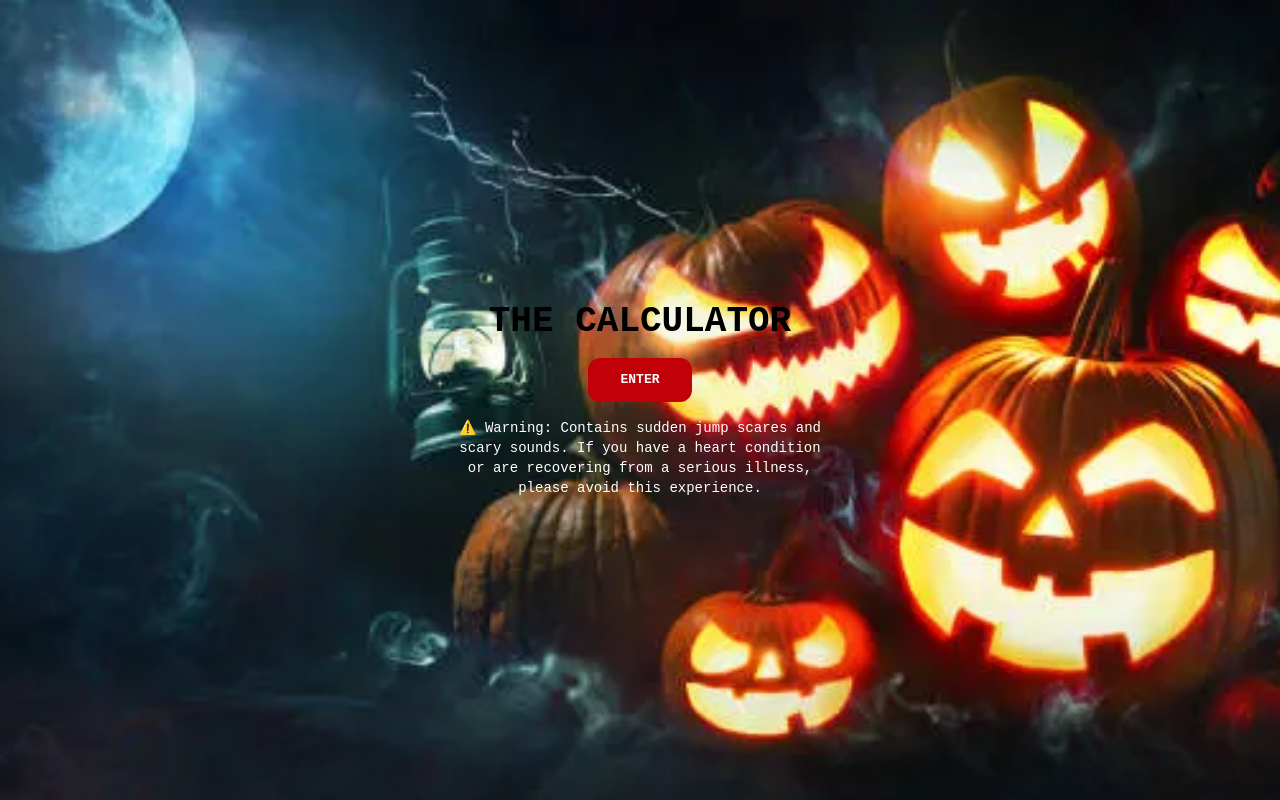
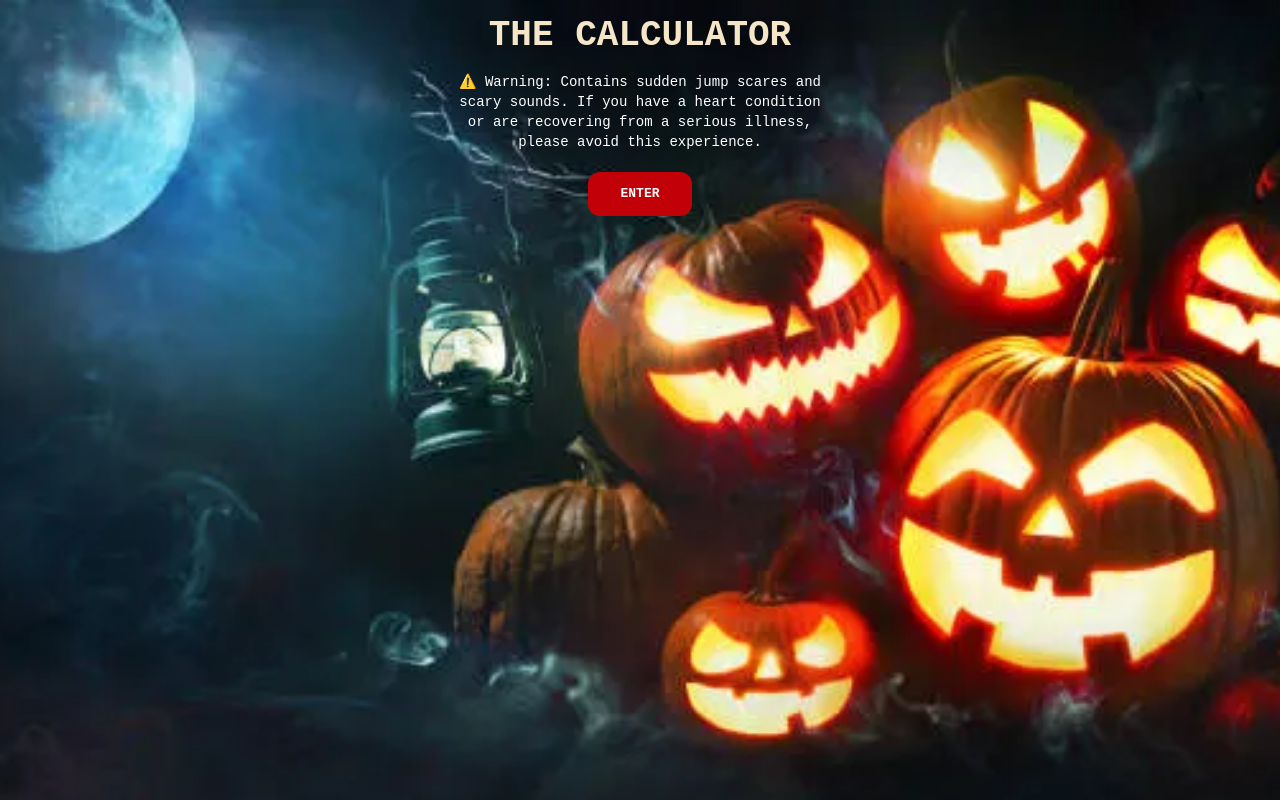
Before and after one commit to akshaykpillai369-max/Halloween_Calculator, a React (Vite) app: page / in a window 1280 px wide. Built offline with nearby package versions, Linux system fonts and the light colour scheme.

Commit message:
changed the position of title, warning and button for better visibility

```diff
--- a/src/App.jsx
+++ b/src/App.jsx
@@ -45,14 +45,19 @@ export default function App() {
 
   return (
     <div
-      className="flex min-h-screen flex-col items-center justify-center bg-cover bg-center bg-no-repeat p-4"
+      className="flex min-h-screen flex-col items-center bg-cover bg-center bg-no-repeat p-4"
       style={{backgroundImage: `url("${import.meta.env.BASE_URL}scary_image.png")`,}}
     >
       {!hasEntered ? (
-        <div className="text-center text-black">
+        <div className="text-center">
           <h1 className="mb-4 text-4xl font-bold">
             THE CALCULATOR
           </h1>
+          <p className="mt-4 max-w-sm text-sm text-white mb-5">
+            ⚠️ Warning: Contains sudden jump scares and scary sounds.
+            If you have a heart condition or are recovering from a serious
+            illness, please avoid this experience.
+          </p>
 
 
 
@@ -63,11 +68,7 @@ export default function App() {
             ENTER
           </button>
 
-          <p className="mt-4 max-w-sm text-sm text-white">
-            ⚠️ Warning: Contains sudden jump scares and scary sounds.
-            If you have a heart condition or are recovering from a serious
-            illness, please avoid this experience.
-          </p>
+
         </div>
       ) : isEnded ? (
           <div className="fixed inset-0 z-50 flex flex-col items-center justify-center bg-black text-center">
```
